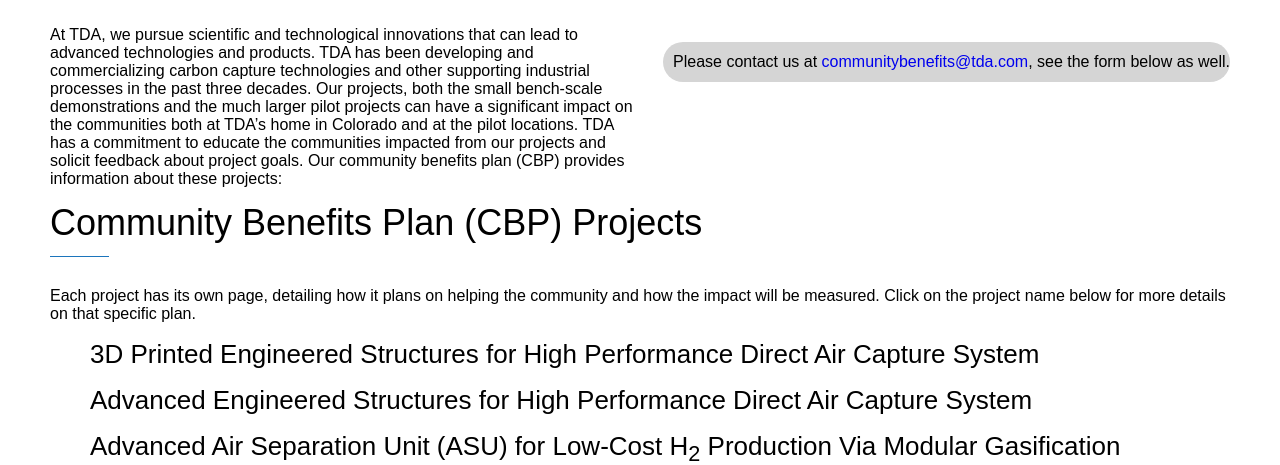
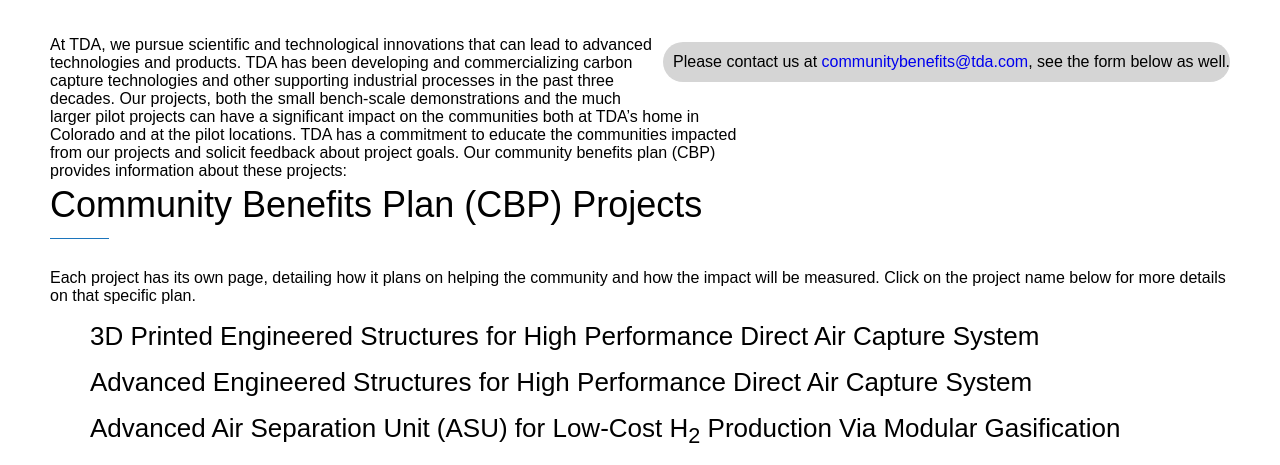
Before and after one commit to lbaron2/TDA-Website, a Flask app: page / in a window 1280 px wide. Shown: the part 100-565 px from the top of the page. Run offline with Flask 3, Linux system fonts and the light colour scheme.

Commit message:
Moved around intro paragraph

```diff
--- a/static/style.css
+++ b/static/style.css
@@ -527,7 +527,9 @@
 }
 #intro-para{
   display: block;
-  width: 50%;
+  position: relative;
+  top: 10px;
+  width: 60%;
 }
 #contact-cbp{
   display: block;
```
